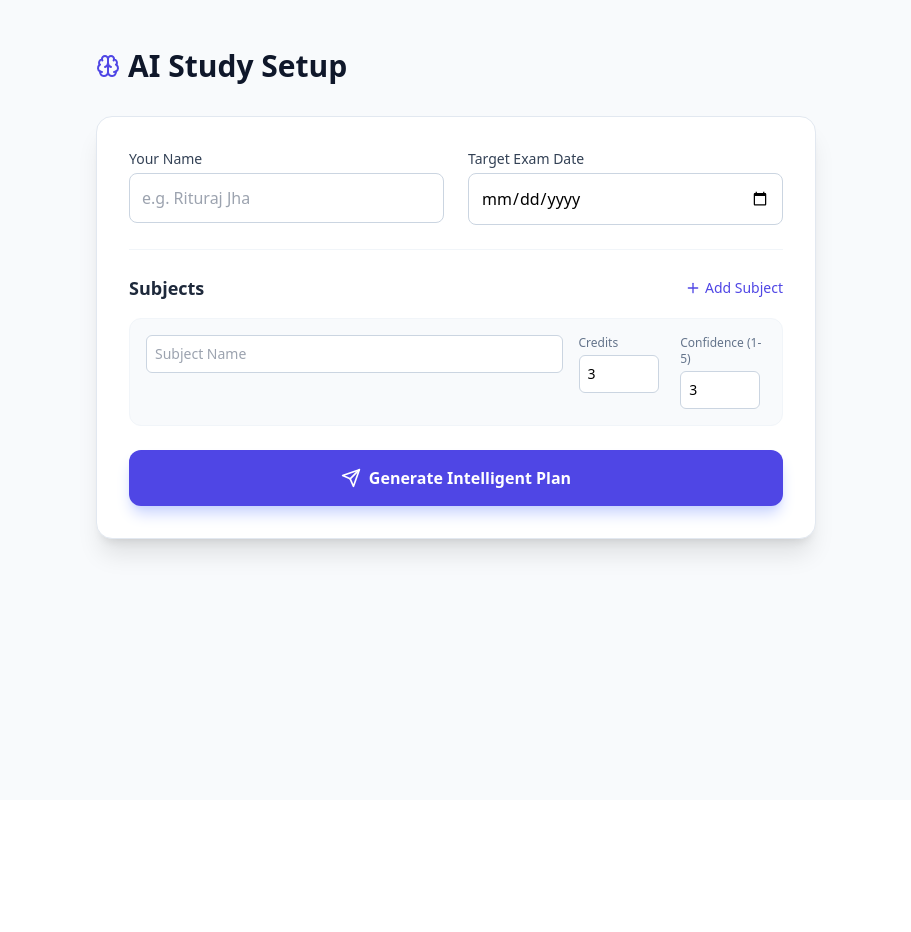
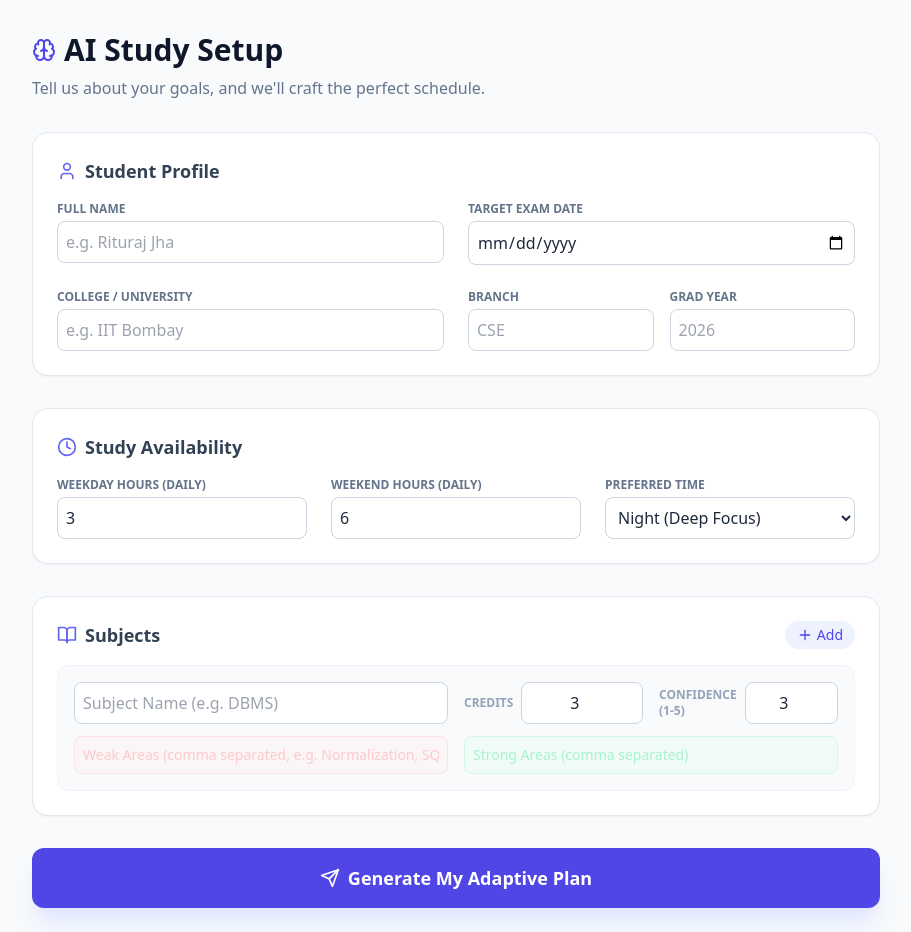
Before and after one commit to riturajjhaba938/AI-Study-Planner, a React (Vite) app: page / in a window 1280 px wide. Shown: the whole page, without its empty margins (184-1095 px from the left). Before the commit the page ends 800 px from the top, so only its background shows below. Built offline with nearby package versions, Linux system fonts and the light colour scheme.

Commit message:
feat: enhance InputForm with detailed profile and subject processing

```diff
--- a/src/components/InputForm.jsx
+++ b/src/components/InputForm.jsx
@@ -1,11 +1,19 @@
 import React, { useState } from 'react';
-import { Brain, Plus, Send, Trash2 } from 'lucide-react';
+import { Brain, Plus, Send, Trash2, Clock, BookOpen, User, Calendar as CalendarIcon } from 'lucide-react';
 
 const InputForm = ({ onGenerate }) => {
     const [formData, setFormData] = useState({
         name: '',
+        college: '',
+        branch: '',
+        gradYear: '',
         targetDate: '',
-        subjects: [{ name: '', credits: 3, confidenceLevel: 3, weakAreas: [] }]
+        availability: {
+            weekdays: 3,
+            weekends: 6,
+            preferredTime: 'Night'
+        },
+        subjects: [{ name: '', credits: 3, confidenceLevel: 3, weakAreas: '', strongAreas: '' }]
     });
 
     const handleSubmit = async (e) => {
@@ -17,16 +25,27 @@ const InputForm = ({ onGenerate }) => {
                 return;
             }
 
-            console.log("Submitting:", formData);
+            // Transform comma-separated areas into arrays
+            const payload = {
+                ...formData,
+                subjects: formData.subjects.map(sub => ({
+                    ...sub,
+                    weakAreas: sub.weakAreas ? sub.weakAreas.split(',').map(s => s.trim()).filter(Boolean) : [],
+                    strongAreas: sub.strongAreas ? sub.strongAreas.split(',').map(s => s.trim()).filter(Boolean) : []
+                }))
+            };
+
+            console.log("Submitting:", payload);
             const response = await fetch('http://localhost:5000/api/generate-plan', {
                 method: 'POST',
                 headers: { 'Content-Type': 'application/json' },
-                body: JSON.stringify(formData)
+                body: JSON.stringify(payload)
             });
             const result = await response.json();
 
             if (result.success && result.data) {
-                onGenerate(result.data.sprint, formData); // Pass back sprint AND user data context
+                // Pass back sprint AND the original form data (for context in Dashboard)
+                onGenerate(result.data.sprint, payload);
             } else {
                 console.error("API Error:", result);
                 alert("Failed to generate plan. check console.");
@@ -41,7 +60,7 @@ const InputForm = ({ onGenerate }) => {
     const addSubject = () => {
         setFormData({
             ...formData,
-            subjects: [...formData.subjects, { name: '', credits: 3, confidenceLevel: 3, weakAreas: [] }]
+            subjects: [...formData.subjects, { name: '', credits: 3, confidenceLevel: 3, weakAreas: '', strongAreas: '' }]
         });
     };
 
@@ -57,81 +76,177 @@ const InputForm = ({ onGenerate }) => {
         setFormData({ ...formData, subjects: newSubjects });
     };
 
+    const updateAvailability = (field, value) => {
+        setFormData({
+            ...formData,
+            availability: { ...formData.availability, [field]: value }
+        });
+    };
+
     return (
-        <div className="max-w-3xl mx-auto pt-12 p-6 font-sans">
-            <h1 className="text-3xl font-bold text-slate-900 mb-8 flex items-center gap-2">
+        <div className="max-w-4xl mx-auto pt-8 p-6 font-sans text-slate-800">
+            <h1 className="text-3xl font-bold text-slate-900 mb-2 flex items-center gap-2">
                 <Brain className="text-indigo-600" /> AI Study Setup
             </h1>
-            <form onSubmit={handleSubmit} className="space-y-6 bg-white p-8 rounded-2xl shadow-xl border border-slate-200">
+            <p className="text-slate-500 mb-8">Tell us about your goals, and we'll craft the perfect schedule.</p>
 
+            <form onSubmit={handleSubmit} className="space-y-8">
+
+                {/* 1. Personal Details */}
+                <div className="bg-white p-6 rounded-2xl shadow-sm border border-slate-200">
+                    <h2 className="text-lg font-bold mb-4 flex items-center gap-2 text-slate-700">
+                        <User size={20} className="text-indigo-500" /> Student Profile
+                    </h2>
                     <div className="grid grid-cols-1 md:grid-cols-2 gap-6">
                         <div>
-                        <label className="block text-sm font-medium text-slate-700 mb-1">Your Name</label>
+                            <label className="block text-xs font-bold text-slate-500 uppercase mb-1">Full Name</label>
                             <input
-                            type="text"
-                            placeholder="e.g. Rituraj Jha"
-                            className="w-full p-3 border border-slate-300 rounded-lg focus:ring-2 focus:ring-indigo-500 outline-none transition-all"
-                            value={formData.name}
-                            onChange={(e) => setFormData({ ...formData, name: e.target.value })}
-                            required
+                                type="text" placeholder="e.g. Rituraj Jha"
+                                className="w-full p-2 border border-slate-300 rounded-lg focus:ring-2 focus:ring-indigo-500 outline-none"
+                                value={formData.name} onChange={(e) => setFormData({ ...formData, name: e.target.value })} required
                             />
                         </div>
                         <div>
-                        <label className="block text-sm font-medium text-slate-700 mb-1">Target Exam Date</label>
+                            <label className="block text-xs font-bold text-slate-500 uppercase mb-1">Target Exam Date</label>
                             <input
                                 type="date"
-                            className="w-full p-3 border border-slate-300 rounded-lg focus:ring-2 focus:ring-indigo-500 outline-none transition-all"
-                            value={formData.targetDate}
-                            onChange={(e) => setFormData({ ...formData, targetDate: e.target.value })}
-                            required
+                                className="w-full p-2 border border-slate-300 rounded-lg focus:ring-2 focus:ring-indigo-500 outline-none"
+                                value={formData.targetDate} onChange={(e) => setFormData({ ...formData, targetDate: e.target.value })} required
+                            />
+                        </div>
+                        <div>
+                            <label className="block text-xs font-bold text-slate-500 uppercase mb-1">College / University</label>
+                            <input
+                                type="text" placeholder="e.g. IIT Bombay"
+                                className="w-full p-2 border border-slate-300 rounded-lg focus:ring-2 focus:ring-indigo-500 outline-none"
+                                value={formData.college} onChange={(e) => setFormData({ ...formData, college: e.target.value })}
+                            />
+                        </div>
+                        <div className="grid grid-cols-2 gap-4">
+                            <div>
+                                <label className="block text-xs font-bold text-slate-500 uppercase mb-1">Branch</label>
+                                <input
+                                    type="text" placeholder="CSE"
+                                    className="w-full p-2 border border-slate-300 rounded-lg outline-none focus:border-indigo-500"
+                                    value={formData.branch} onChange={(e) => setFormData({ ...formData, branch: e.target.value })}
+                                />
+                            </div>
+                            <div>
+                                <label className="block text-xs font-bold text-slate-500 uppercase mb-1">Grad Year</label>
+                                <input
+                                    type="number" placeholder="2026"
+                                    className="w-full p-2 border border-slate-300 rounded-lg outline-none focus:border-indigo-500"
+                                    value={formData.gradYear} onChange={(e) => setFormData({ ...formData, gradYear: e.target.value })}
                                 />
                             </div>
                         </div>
+                    </div>
+                </div>
 
-                <div className="border-t border-slate-100 pt-6">
+                {/* 2. Availability */}
+                <div className="bg-white p-6 rounded-2xl shadow-sm border border-slate-200">
+                    <h2 className="text-lg font-bold mb-4 flex items-center gap-2 text-slate-700">
+                        <Clock size={20} className="text-indigo-500" /> Study Availability
+                    </h2>
+                    <div className="grid grid-cols-1 md:grid-cols-3 gap-6">
+                        <div>
+                            <label className="block text-xs font-bold text-slate-500 uppercase mb-1">Weekday Hours (Daily)</label>
+                            <input
+                                type="number" min="0" max="24"
+                                className="w-full p-2 border border-slate-300 rounded-lg"
+                                value={formData.availability.weekdays}
+                                onChange={(e) => updateAvailability('weekdays', parseInt(e.target.value))}
+                            />
+                        </div>
+                        <div>
+                            <label className="block text-xs font-bold text-slate-500 uppercase mb-1">Weekend Hours (Daily)</label>
+                            <input
+                                type="number" min="0" max="24"
+                                className="w-full p-2 border border-slate-300 rounded-lg"
+                                value={formData.availability.weekends}
+                                onChange={(e) => updateAvailability('weekends', parseInt(e.target.value))}
+                            />
+                        </div>
+                        <div>
+                            <label className="block text-xs font-bold text-slate-500 uppercase mb-1">Preferred Time</label>
+                            <select
+                                className="w-full p-2 border border-slate-300 rounded-lg bg-white"
+                                value={formData.availability.preferredTime}
+                                onChange={(e) => updateAvailability('preferredTime', e.target.value)}
+                            >
+                                <option value="Morning">Morning (Fresh Mind)</option>
+                                <option value="Afternoon">Afternoon</option>
+                                <option value="Night">Night (Deep Focus)</option>
+                            </select>
+                        </div>
+                    </div>
+                </div>
+
+                {/* 3. Subjects */}
+                <div className="bg-white p-6 rounded-2xl shadow-sm border border-slate-200">
                     <div className="flex justify-between items-center mb-4">
-                        <h3 className="text-lg font-semibold text-slate-800">Subjects</h3>
-                        <button type="button" onClick={addSubject} className="text-sm text-indigo-600 font-medium hover:text-indigo-800 flex items-center gap-1">
-                            <Plus size={16} /> Add Subject
+                        <h2 className="text-lg font-bold flex items-center gap-2 text-slate-700">
+                            <BookOpen size={20} className="text-indigo-500" /> Subjects
+                        </h2>
+                        <button type="button" onClick={addSubject} className="text-sm bg-indigo-50 text-indigo-600 px-3 py-1 rounded-full font-medium hover:bg-indigo-100 flex items-center gap-1">
+                            <Plus size={16} /> Add
                         </button>
                     </div>
 
-                    <div className="space-y-4">
+                    <div className="space-y-6">
                         {formData.subjects.map((subject, index) => (
-                            <div key={index} className="flex flex-col md:flex-row gap-4 items-start p-4 bg-slate-50 rounded-xl border border-slate-100 relative group">
-                                <div className="flex-1 w-full">
+                            <div key={index} className="p-4 bg-slate-50 rounded-xl border border-slate-100 relative">
+                                <div className="grid grid-cols-1 md:grid-cols-12 gap-4 mb-3">
+                                    <div className="md:col-span-6">
                                         <input
-                                        type="text"
-                                        placeholder="Subject Name"
-                                        className="w-full p-2 border border-slate-300 rounded-md text-sm focus:border-indigo-500 outline-none"
+                                            type="text" placeholder="Subject Name (e.g. DBMS)"
+                                            className="w-full p-2 border border-slate-300 rounded-lg font-medium focus:border-indigo-500 outline-none"
                                             value={subject.name}
                                             onChange={(e) => updateSubject(index, 'name', e.target.value)}
                                             required
                                         />
                                     </div>
-                                <div className="flex gap-4 w-full md:w-auto">
-                                    <div className="flex-1">
-                                        <label className="block text-xs text-slate-500 mb-1">Credits</label>
+                                    <div className="md:col-span-3">
+                                        <div className="flex items-center gap-2">
+                                            <span className="text-xs font-bold text-slate-400">CREDITS</span>
                                             <input
                                                 type="number" min="1" max="10"
-                                            className="w-20 p-2 border border-slate-300 rounded-md text-sm"
+                                                className="w-full p-2 border border-slate-300 rounded-lg text-center"
                                                 value={subject.credits}
                                                 onChange={(e) => updateSubject(index, 'credits', parseInt(e.target.value))}
                                             />
                                         </div>
-                                    <div className="flex-1">
-                                        <label className="block text-xs text-slate-500 mb-1">Confidence (1-5)</label>
+                                    </div>
+                                    <div className="md:col-span-3">
+                                        <div className="flex items-center gap-2">
+                                            <span className="text-xs font-bold text-slate-400">CONFIDENCE (1-5)</span>
                                             <input
                                                 type="number" min="1" max="5"
-                                            className="w-20 p-2 border border-slate-300 rounded-md text-sm"
+                                                className="w-full p-2 border border-slate-300 rounded-lg text-center"
                                                 value={subject.confidenceLevel}
                                                 onChange={(e) => updateSubject(index, 'confidenceLevel', parseInt(e.target.value))}
                                             />
                                         </div>
                                     </div>
+                                </div>
+                                <div className="grid grid-cols-1 md:grid-cols-2 gap-4">
+                                    <input
+                                        type="text" placeholder="Weak Areas (comma separated, e.g. Normalization, SQL)"
+                                        className="w-full p-2 text-sm border border-red-100 bg-red-50/50 rounded-lg focus:border-red-300 outline-none placeholder:text-red-200"
+                                        value={subject.weakAreas}
+                                        onChange={(e) => updateSubject(index, 'weakAreas', e.target.value)}
+                                    />
+                                    <input
+                                        type="text" placeholder="Strong Areas (comma separated)"
+                                        className="w-full p-2 text-sm border border-emerald-100 bg-emerald-50/50 rounded-lg focus:border-emerald-300 outline-none placeholder:text-emerald-200"
+                                        value={subject.strongAreas}
+                                        onChange={(e) => updateSubject(index, 'strongAreas', e.target.value)}
+                                    />
+                                </div>
+
                                 {formData.subjects.length > 1 && (
-                                    <button type="button" onClick={() => removeSubject(index)} className="text-slate-400 hover:text-red-500 md:self-center">
-                                        <Trash2 size={18} />
+                                    <button type="button" onClick={() => removeSubject(index)} className="absolute -top-2 -right-2 bg-white text-slate-400 hover:text-red-500 p-1 rounded-full shadow-sm border border-slate-100">
+                                        <Trash2 size={16} />
                                     </button>
                                 )}
                             </div>
@@ -139,8 +254,8 @@ const InputForm = ({ onGenerate }) => {
                     </div>
                 </div>
 
-                <button type="submit" className="w-full bg-indigo-600 text-white py-4 rounded-xl font-bold flex justify-center items-center gap-2 hover:bg-indigo-700 transition-all shadow-lg shadow-indigo-200">
-                    <Send size={20} /> Generate Intelligent Plan
+                <button type="submit" className="w-full bg-indigo-600 text-white py-4 rounded-xl font-bold text-lg flex justify-center items-center gap-2 hover:bg-indigo-700 transition-all shadow-xl shadow-indigo-100 transform hover:-translate-y-0.5">
+                    <Send size={20} /> Generate My Adaptive Plan
                 </button>
             </form>
         </div>
```
Lines whose indentation alone changed are shown as unchanged.
